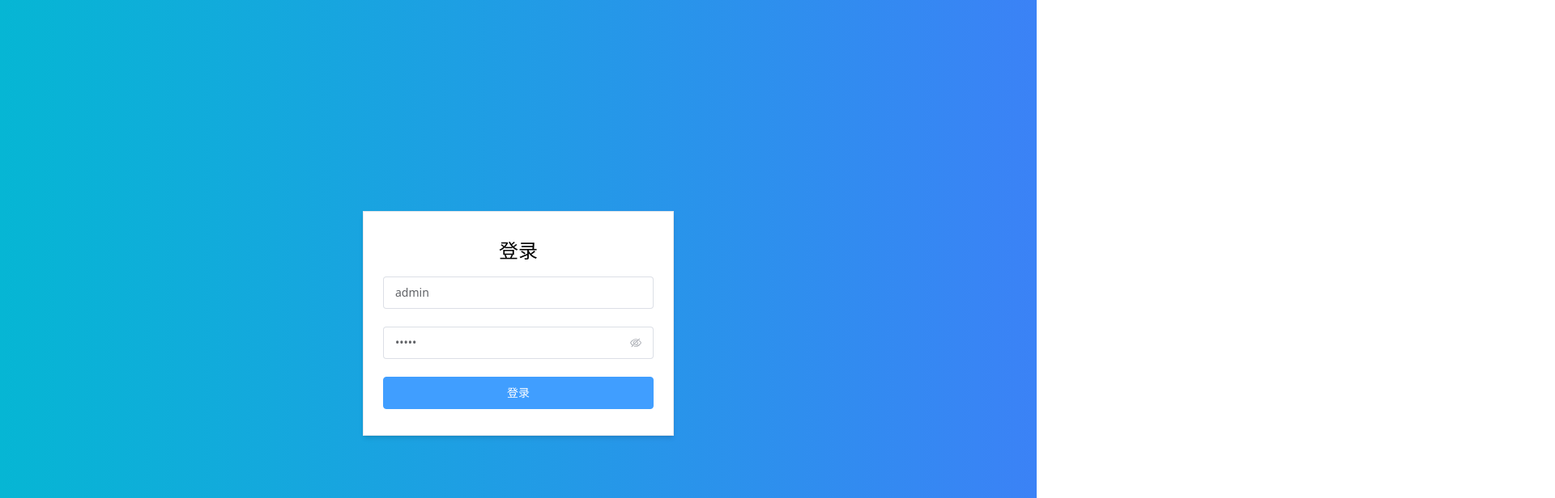
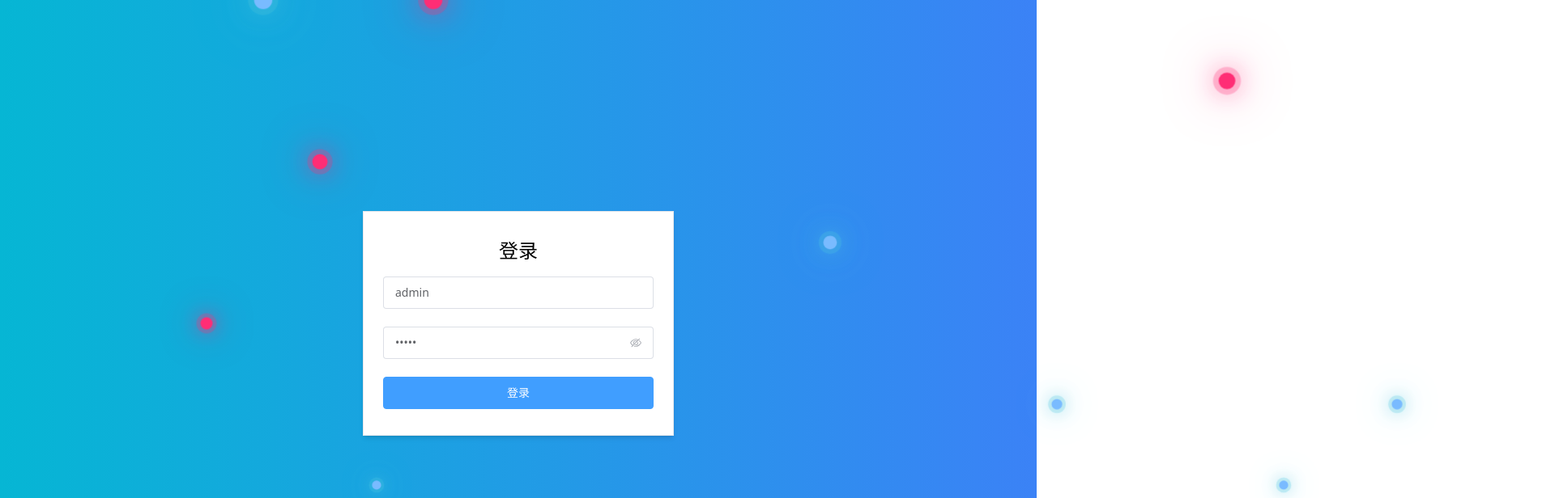
Before and after one commit to tiandi0228/vue-admin, a Vue app: page /login in a window 1280 px wide. Shown: the top 616 px of the page at 81% size, 1920 px wide, since content can reach past the window. Built offline with nearby package versions, Linux system fonts and the light colour scheme.

Commit message:
update: 登录页增加动画效果

```diff
--- a/src/style.css
+++ b/src/style.css
@@ -1,6 +1,10 @@
 @tailwind base;
 @tailwind components;
 @tailwind utilities;
+
+:root {
+    --i: 0
+}
 
 .el-menu {
     width: auto !important;
--- a/src/views/login/index.vue
+++ b/src/views/login/index.vue
@@ -1,37 +1,46 @@
 <template>
     <div
-        class="w-screen h-screen flex items-center justify-center select-none bg-gradient-to-r from-cyan-500 to-blue-500">
-        <div class="w-96 border px-6 py-8 shadow-md bg-white">
+        class="w-screen h-screen flex items-center justify-center select-none bg-gradient-to-r from-cyan-500 to-blue-500 relative">
+        <div class="w-96 border px-6 py-8 shadow-md bg-white z-10">
             <h2 class="text-center text-2xl">登录</h2>
             <div class="mt-4">
                 <el-form ref="loginFormRef" :model="loginForm" :rules="loginRules" size="large">
                     <el-form-item prop="username">
-                        <el-input v-model="loginForm.username" placeholder="请输入账号" />
+                        <el-input v-model="loginForm.username" placeholder="请输入账号"/>
                     </el-form-item>
                     <el-form-item prop="password">
-                        <el-input v-model="loginForm.password" type="password" show-password placeholder="请输入密码">
+                        <el-input v-model="loginForm.password" placeholder="请输入密码" show-password type="password">
                         </el-input>
                     </el-form-item>
                 </el-form>
-                <el-button class="w-full" size="large" type="primary" :loading="loading" :disabled="disabled"
-                    @click="onLogin(loginFormRef)">登录
+                <el-button :disabled="disabled" :loading="loading" class="w-full" size="large" type="primary"
+                           @click="onLogin(loginFormRef)">登录
                 </el-button>
             </div>
+        </div>
+        <div class="bubbles flex">
+            <template v-for="item in 50">
+                <span :style=css(item)></span>
+            </template>
         </div>
     </div>
 </template>
 
-<script setup lang="ts" name="login">
-import { useRouter } from "vue-router";
-import { ref, reactive } from 'vue';
-import { ElMessage } from "element-plus";
-import type { ElForm } from "element-plus";
-import { useUserStore } from '@/store/modules/user';
+<script lang="ts" name="login" setup>
+import {useRouter} from "vue-router";
+import {reactive, ref} from 'vue';
+import type {ElForm} from "element-plus";
+import {ElMessage} from "element-plus";
+import {useUserStore} from '@/store/modules/user';
 
 type FormInstance = InstanceType<typeof ElForm>;
 
 const userStore = useUserStore();
 const router = useRouter()
+
+const css = (item: number) => {
+    return {'--i': Math.floor(Math.random() * (item + 1)).toString()}
+}
 
 const loginFormRef = ref<FormInstance>()
 
@@ -41,8 +50,8 @@ const loginForm = reactive({
 })
 
 const loginRules = reactive({
-    username: [{ required: true, message: "请输入用户名", trigger: "blur" }],
-    password: [{ required: true, message: "请输入密码", trigger: "blur" }]
+    username: [{required: true, message: "请输入用户名", trigger: "blur"}],
+    password: [{required: true, message: "请输入密码", trigger: "blur"}]
 });
 
 const loading = ref(false)
@@ -56,7 +65,10 @@ const onLogin = (formEl: FormInstance | undefined) => {
         loading.value = true
         disabled.value = true
         userStore.setToken('11111')
-        userStore.setUserInfo({ username: 'admin', avatar: 'https://wpimg.wallstcn.com/f778738c-e4f8-4870-b634-56703b4acafe.gif' })
+        userStore.setUserInfo({
+            username: 'admin',
+            avatar: 'https://wpimg.wallstcn.com/f778738c-e4f8-4870-b634-56703b4acafe.gif'
+        })
         router.replace('/home').then(() => {
             ElMessage.success('登录成功')
         }).finally(() => {
@@ -64,5 +76,39 @@ const onLogin = (formEl: FormInstance | undefined) => {
         })
     })
 }
+</script>
 
-</script>
+<style lang="css" scoped>
+
+.bubbles {
+    position: absolute;
+
+    span {
+        width: 30px;
+        height: 30px;
+        background-color: #79bbff;
+        margin: 0 20px;
+        border-radius: 50%;
+        box-shadow: 0 0 0 10px #4fc3dc44,
+        0 0 50px #4fc3dc,
+        0 0 100px #4fc3dc;
+        animation: animate calc(120s / var(--i)) linear infinite;
+
+        &:nth-child(even) {
+            background-color: #ff2d75;
+            box-shadow: 0 0 0 10px #ff2d7544,
+            0 0 50px #ff2d75,
+            0 0 100px #ff2d75;
+        }
+    }
+}
+
+@keyframes animate {
+    0% {
+        transform: translateY(100vh) scale(0);
+    }
+    100% {
+        transform: translateY(-100vh) scale(1);
+    }
+}
+</style>
```
Also changed, not shown: src/views/table/index.vue (added, +11 -0 lines).
